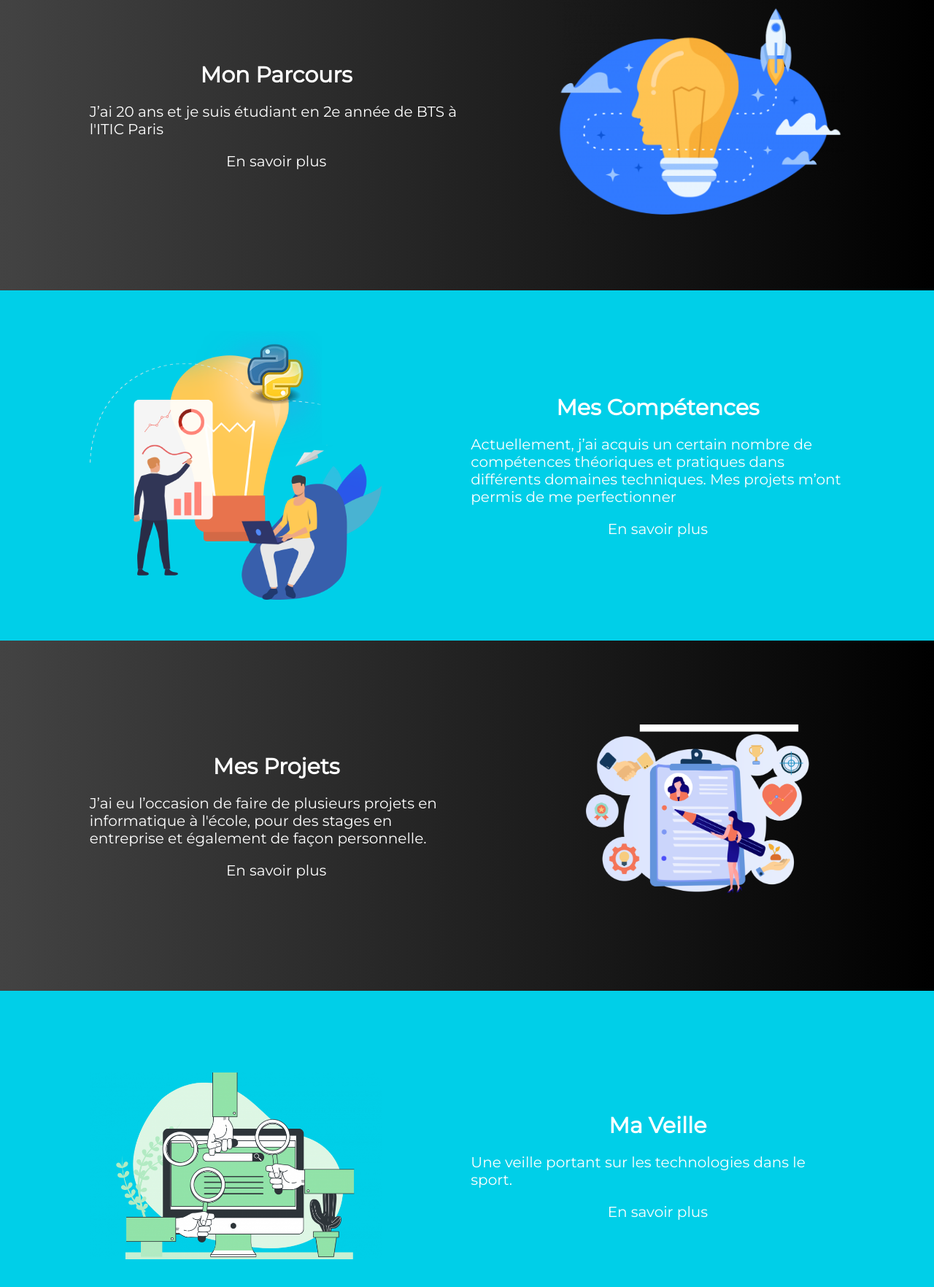
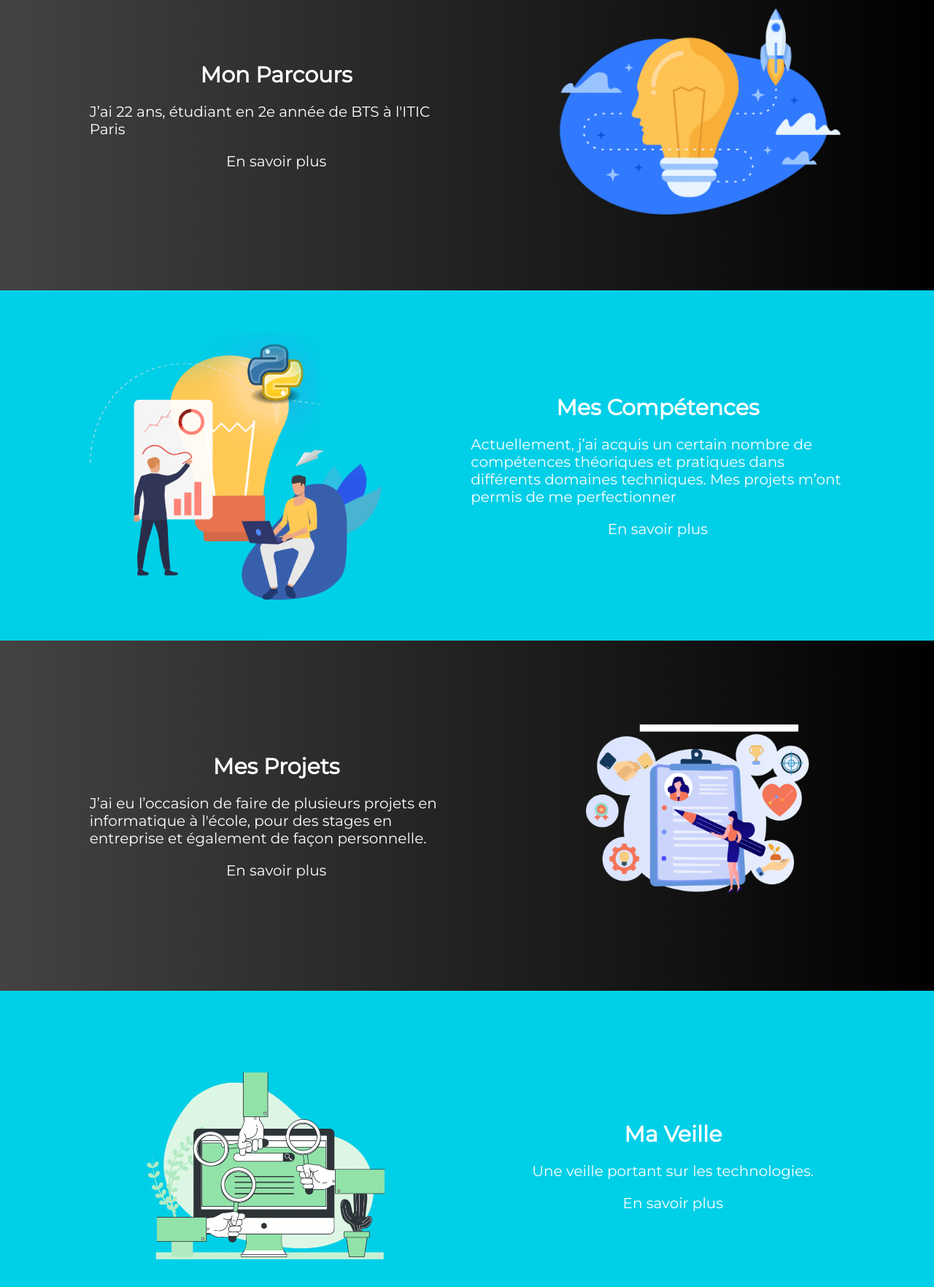
Before and after one commit to Anilcharif/Portfolio-Zoher-BTS, a website: page index.html in a window 1280 px wide. Shown: the part 1404-3168 px from the top of the page at 73% size. Drawn offline with Linux system fonts and the light colour scheme.

Commit message:
Update index.html

```diff
--- a/index.html
+++ b/index.html
@@ -79,7 +79,7 @@
                 <img src="asset/images_menu/parcours.png" alt="parcours">
                 <figcaption>
                     <h2>Mon Parcours</h2>
-                    <p>J’ai 20 ans et je suis étudiant en 2e année de BTS à l'ITIC Paris </p>
+                    <p>J’ai 22 ans, étudiant en 2e année de BTS à l'ITIC Paris </p>
                     <a href="parcours.html">En savoir plus</a>
                 </figcaption>
             </figure>
@@ -104,7 +104,7 @@
                 <img src="asset/images_menu/veille_techno.png" alt="veille techno">
                 <figcaption>
                     <h2>Ma Veille</h2>
-                    <p>Une veille portant sur les technologies dans le sport. </p>
+                    <p>Une veille portant sur les technologies. </p>
                     <a href="veille.html">En savoir plus</a>
                 </figcaption>
             </figure>
```
